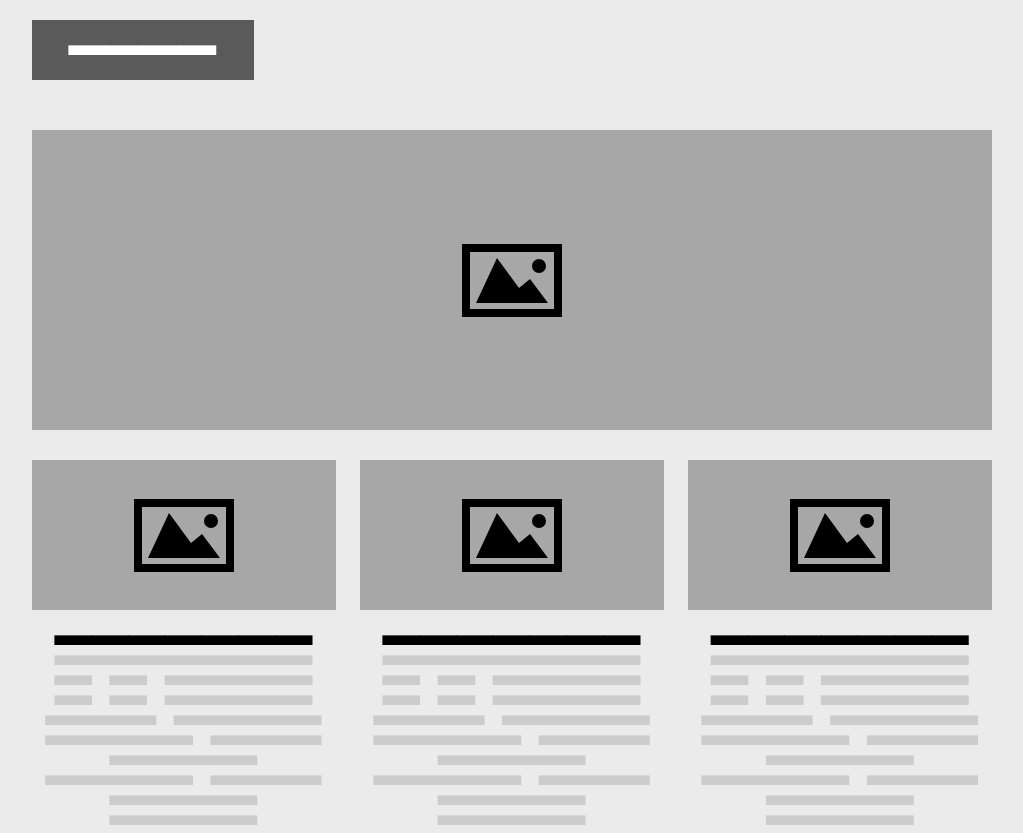
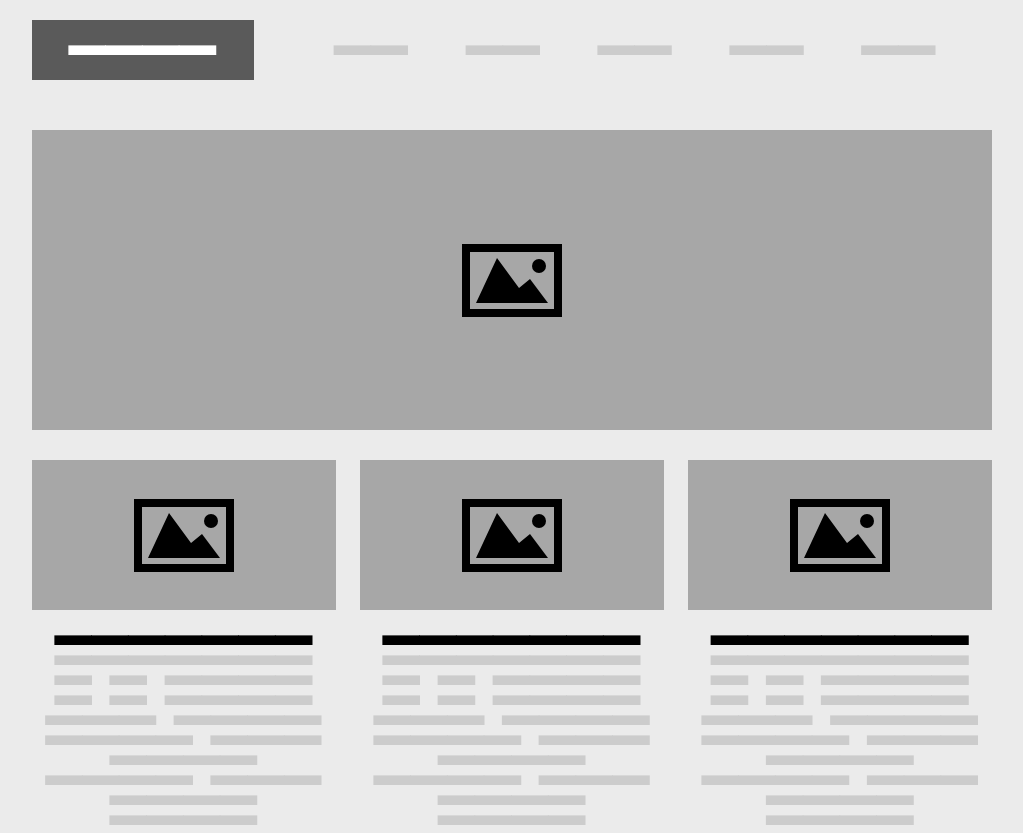
Before and after one commit to kelseygracebond/standouttalent, a plain HTML site: page index.html in a window 1280 px wide. Shown: the top 833 px of the page, without its empty margins (128-1151 px from the left). Drawn offline with nearby package versions, Linux system fonts and the light colour scheme.

Commit message:
lets see if this works: undo

```diff
--- a/index.html
+++ b/index.html
@@ -22,6 +22,7 @@
 							<div class="span9">
 								<nav class="box">
 									<ul>
+																				<li class="small padding center gray" data-description="Nav">as</li>										<li class="small padding center gray" data-description="Nav">as</li>										<li class="small padding center gray" data-description="Nav">as</li>										<li class="small padding center gray" data-description="Nav">as</li>										<li class="small padding center gray" data-description="Nav">as</li>									</ul>
 								</nav>
 							</div>
 						</div>
```
